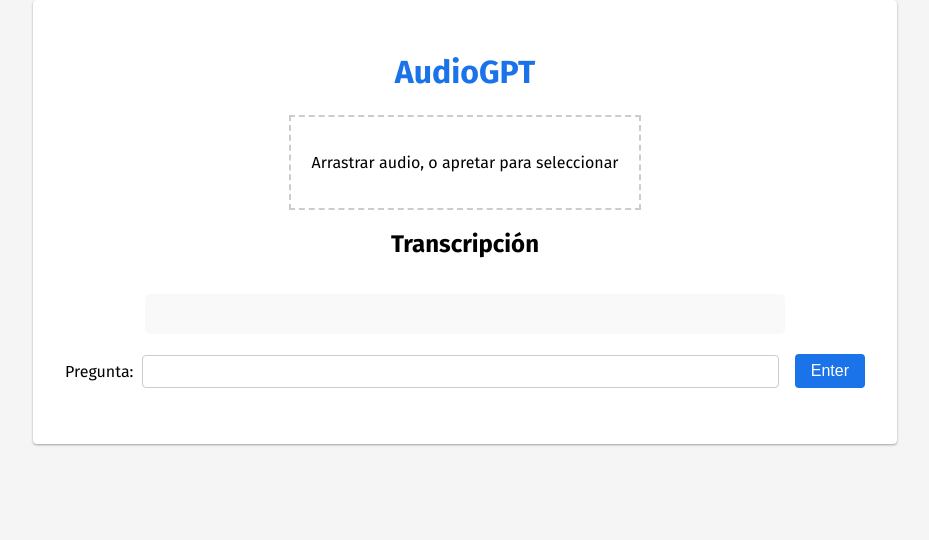
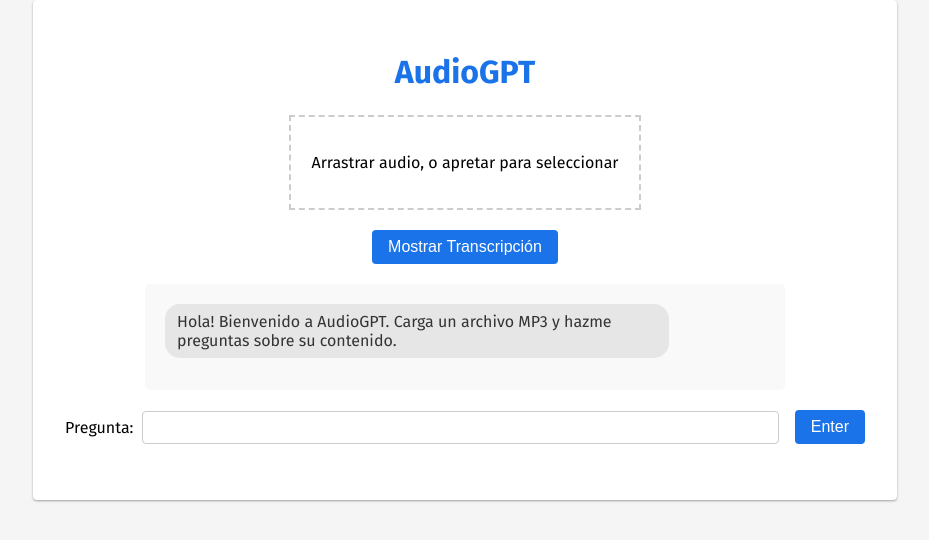
Before and after one commit to ftgomez/transcribe-front, a React (Create React App) app: page / in a window 1280 px wide. Shown: the top 540 px of the page, without its empty margins (175-1104 px from the left). Built offline with nearby package versions, Linux system fonts and the light colour scheme.

Commit message:
primera version funcional

```diff
--- a/src/App.js
+++ b/src/App.js
@@ -1,13 +1,23 @@
-import React, { useState } from "react";
+import React, { useState, useEffect, useRef } from "react";
 import Dropzone from "./components/Dropzone";
 import "./App.css";
 
 const App = () => {
   const [transcript, setTranscript] = useState("");
   const [userQuestion, setUserQuestion] = useState("");
-  const [messages, setMessages] = useState([]);
-  const [uploadedFile, setUploadedFile] = useState(null);
+  const [messages, setMessages] = useState([
+    {
+      sender: 'bot',
+      content: 'Hola! Bienvenido a AudioGPT. Carga un archivo MP3 y hazme preguntas sobre su contenido.',
+    },
+  ]);
+  const [chatId, setChatId] = useState("");
+  const [showTranscript, setShowTranscript] = useState(false);
+  const chatContainerRef = useRef(null);
 
+  const toggleTranscript = () => {
+    setShowTranscript(!showTranscript);
+  };
 
   const handleFileUpload = async (files) => {
     const file = files[0];
@@ -31,6 +41,8 @@ const App = () => {
         console.error("Error moviendo el archivo:", error);
       }
 
+      addMessage("bot", "Cargando transcripción...")
+
       const query = {path: `data/${file.path}`, query: ""}
 
       const audio = await fetch("http://localhost:8000/create_chat", {
@@ -44,7 +56,11 @@ const App = () => {
 
     if (audio.ok) {
       const result = await audio.json();
-      console.log("Result:", result);
+      console.log("Chat ID:", result.chat_id);
+      setTranscript(result.transcript)
+      setChatId(result.chat_id)
+      addMessage("bot", "Audio listo. Hazme una pregunta")
+
     } else {
       console.error("Error:", audio.statusText);
     }
@@ -57,8 +73,27 @@ const App = () => {
   const handleQuestionSubmit = async (e) => {
     e.preventDefault();
     addMessage("user", userQuestion);
-    addMessage("bot", "This is a generic answer.");
     setUserQuestion("");
+    const query = {query: userQuestion}
+
+      const audio = await fetch(`http://localhost:8000/chat/${chatId}`, {
+        method: "POST",
+        headers: {
+          "Content-Type": "application/json",
+        },
+        body: JSON.stringify(query)
+      }
+    )
+
+    if (audio.ok) {
+      const result = await audio.json();
+      console.log(result.response);
+      addMessage("bot", result.response);
+
+    } else {
+      console.error("Error:", audio.statusText);
+    }
+
   };
 
   const addMessage = (sender, content) => {
@@ -71,15 +106,30 @@ const App = () => {
     ]);
   };
 
+  const scrollToBottom = () => {
+    if (chatContainerRef.current) {
+      chatContainerRef.current.scrollTop = chatContainerRef.current.scrollHeight;
+    }
+  };
+
+  useEffect(() => {
+    scrollToBottom();
+  }, [messages]);
+
+
   return (
     <div className="App">
       <h1>AudioGPT</h1>
       <Dropzone onDrop={handleFileUpload} />
       <div>
-        <h2>Transcripción</h2>
-        <pre>{transcript}</pre>
-      </div>
-      <div className="chat-container">
+      <button type="submit" onClick={toggleTranscript} style={{ marginTop: '20px' }}>
+        {showTranscript ? "Ocultar Transcripción" : "Mostrar Transcripción"}
+      </button>
+      {showTranscript && (
+        <div className="transcript-container">{transcript}</div>
+      )}
+    </div>
+      <div className="chat-container" ref={chatContainerRef}>
         <ul className="chat-messages">
           {messages.map((message, index) => (
             <li key={index} className={message.sender === "user" ? "user-message" : "bot-message"}>
--- a/src/index.css
+++ b/src/index.css
@@ -91,11 +91,11 @@ button[type="submit"]:hover {
 .chat-container {
   width: 80%;
   max-width: 600px;
-  min-height: 0px; /* Set a minimum height for the chat container */
-  max-height: 300px; /* Set a maximum height for the chat container */
-  height: auto; /* Set height to auto */
-  overflow-y: auto; /* Make the chat container scrollable */
-  resize: none; /* Prevent manual resizing */
+  min-height: 0px;
+  max-height: 300px;
+  height: auto;
+  overflow-y: auto;
+  resize: none;
   margin: 20px auto;
   background-color: #f9f9f9;
   border-radius: 5px;
@@ -115,10 +115,12 @@ button[type="submit"]:hover {
 }
 
 .user-message {
+  text-align: right;
   justify-content: flex-end;
 }
 
 .bot-message {
+  text-align: left;
   justify-content: flex-start;
 }
 
@@ -139,3 +141,13 @@ button[type="submit"]:hover {
   background-color: #e6e6e6;
   color: #333;
 }
+
+.transcript-container {
+  max-height: 200px;
+  overflow-y: auto;
+  border: 1px solid #ccc;
+  padding: 10px;
+  margin-top: 20px;
+  margin-bottom: 20px;
+  white-space: pre-wrap;
+}
```
